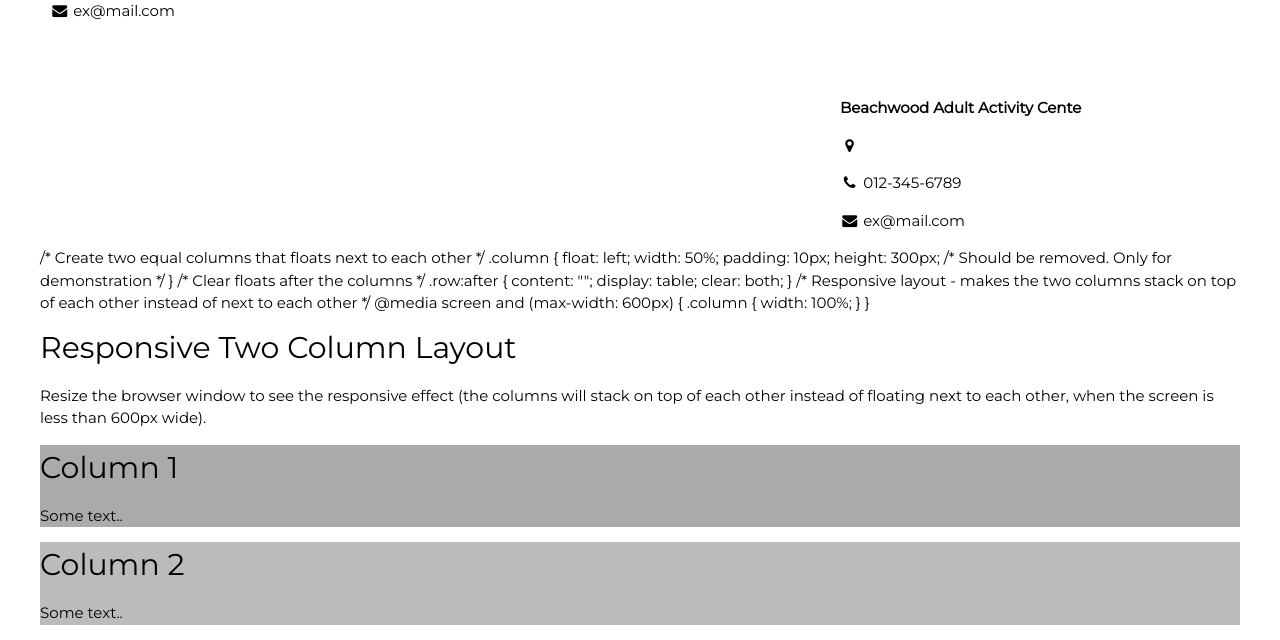
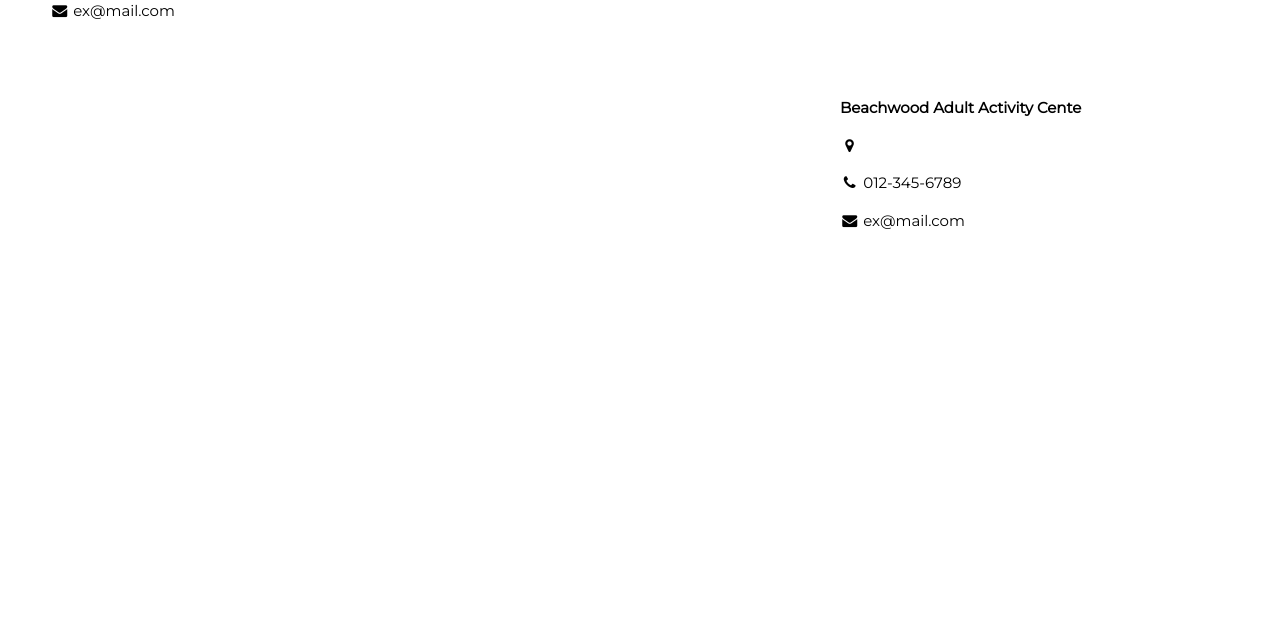
Before and after one commit to PhenaS/IST604, a PHP site: page /locations.php in a window 1280 px wide. Shown: the part 541-1181 px from the top of the page. After the commit the page ends 770 px from the top, so only its background shows below. Run offline with PHP 8.4, Linux system fonts and the light colour scheme.

Commit message:
Add files via upload

```diff
--- a/locations.php
+++ b/locations.php
@@ -45,43 +45,3 @@
         <p><i class="fa fa-fw fa-envelope"></i> ex@mail.com</p>
     </body>
 </div>
-
-/* Create two equal columns that floats next to each other */
-.column {
-    float: left;
-    width: 50%;
-    padding: 10px;
-    height: 300px; /* Should be removed. Only for demonstration */
-}
-
-/* Clear floats after the columns */
-.row:after {
-    content: "";
-    display: table;
-    clear: both;
-}
-
-/* Responsive layout - makes the two columns stack on top of each other instead of next to each other */
-@media screen and (max-width: 600px) {
-    .column {
-        width: 100%;
-    }
-}
-</style>
-</head>
-<body>
-<h2>Responsive Two Column Layout</h2>
-<p>Resize the browser window to see the responsive effect (the columns will stack on top of each other instead of floating next to each other, when the screen is less than 600px wide).</p>
-
-<div class="row">
-  <div class="column" style="background-color:#aaa;">
-    <h2>Column 1</h2>
-    <p>Some text..</p>
-  </div>
-  <div class="column" style="background-color:#bbb;">
-    <h2>Column 2</h2>
-    <p>Some text..</p>
-  </div>
-</div>
-</body>
-</html>
```
